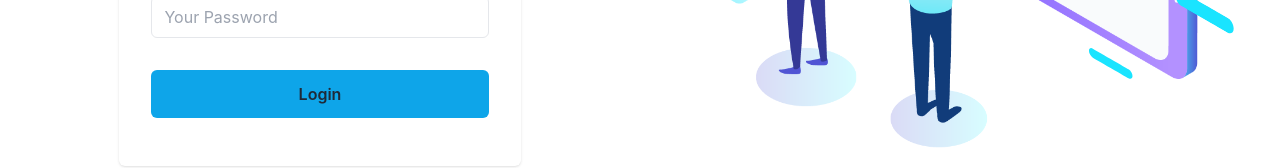
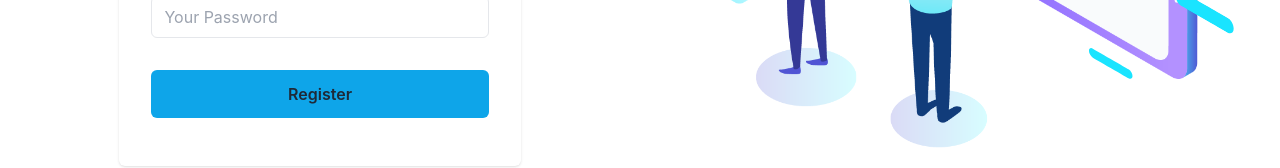
Before and after one commit to anikahammedkhan/learn-with-anik360-client, a React (Create React App) app: page /register in a window 1280 px wide. Shown: the part 523-691 px from the top of the page. Built offline with nearby package versions, Linux system fonts and the light colour scheme.

Commit message:
register page added

```diff
--- a/src/Components/Register/Register.js
+++ b/src/Components/Register/Register.js
@@ -31,7 +31,7 @@ const Register = () => {
                                         <input type="password" name="password" id="password" placeholder="Your Password" className="w-full px-3 py-2 border rounded-md dark:border-gray-700 dark:bg-gray-900 dark:text-gray-100 focus:dark:border-sky-600" required />
                                     </div>
                                 </div>
-                                <button type="submit" className="w-full px-8 py-3 font-semibold rounded-md bg-sky-500 dark:text-gray-900 hover:bg-cyan-500">Login</button>
+                                <button type="submit" className="w-full px-8 py-3 font-semibold rounded-md bg-sky-500 dark:text-gray-900 hover:bg-cyan-500">Register</button>
                             </form>
                         </div>
                     </div>
```
